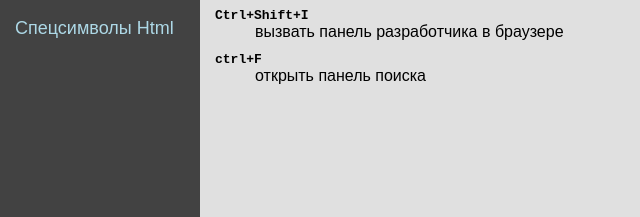
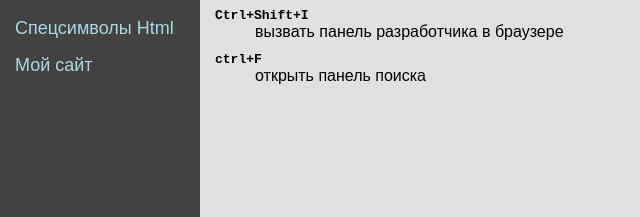
Before and after one commit to Natali-dev777/it, a plain HTML site: page hotkeys-windows.html in a window 1280 px wide. Shown: the part 352-569 px from the top of the page, 0-640 px from the left. Drawn offline with Linux system fonts and the light colour scheme.

Commit message:
Update hotkeys-windows.html

```diff
--- a/hotkeys-windows.html
+++ b/hotkeys-windows.html
@@ -62,6 +62,7 @@
             <a href="https://transliteration-online.ru" target="_blank">Транслитерация</a>
             <a href="https://iconbird.com/" target="_blank">Иконки</a>
             <a href="https://htmlweb.ru/html/symbols.php" target="_blank">Спецсимволы Html</a>
+            <a href="https://natali-dev777.github.io/it/">Мой сайт</a>
         </nav>
         <article>
             <h1>Горячие клавиши Windows</h1>
```
